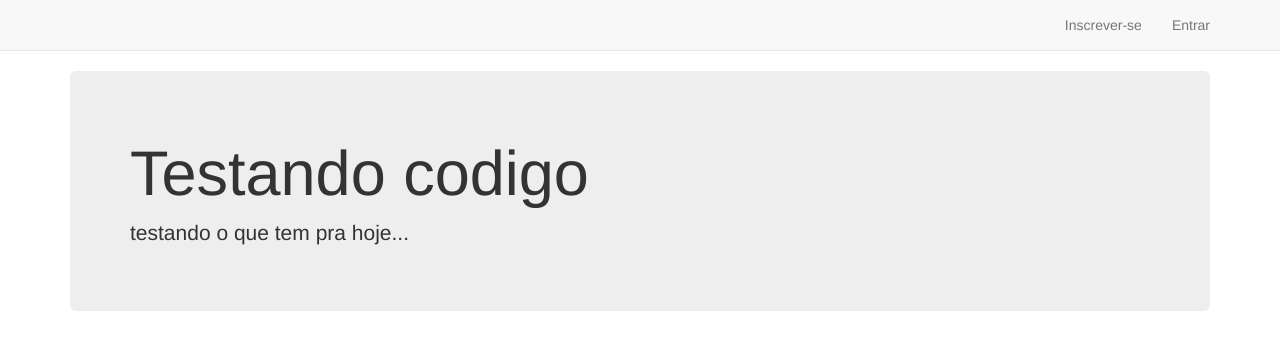
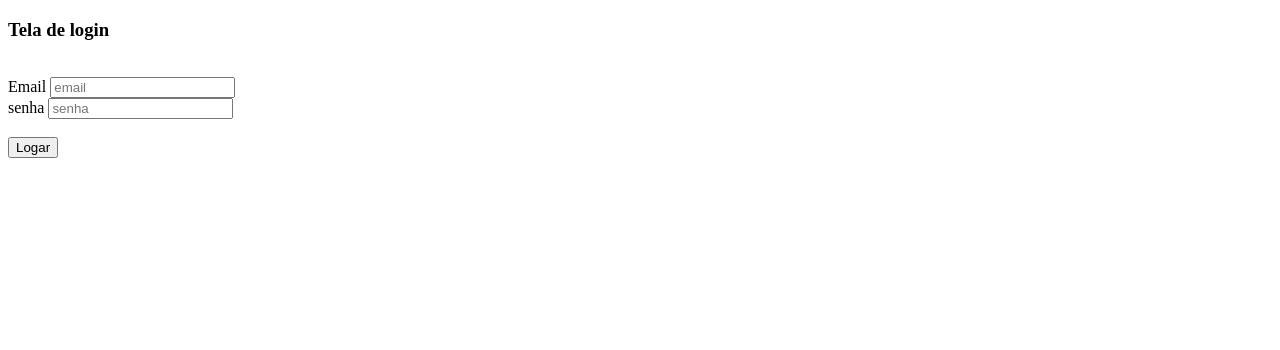
Before and after one commit to Rtheodor/Projeto-R, a PHP site: page / in a window 1280 px wide. Shown: the top 350 px of the page. Run offline with PHP 8.4, Linux system fonts and the light colour scheme.

Commit message:
atualizando registro de usuarios e tela de login

```diff
--- a/include/include_header.php
+++ b/include/include_header.php
@@ -37,8 +37,7 @@
                         <li><a href="armas.php">Armas</a></li>
                         <li><a href="guilds.php">Guilds</a></li>
                         <li><a href="mapas.php">Mapas</a></li>
-                        <li><a href="player.php">Player</a></li>
-
+                        <li><a href="pagina_cadastro.php">Pagina de cadastro</a></li>
 
 
                     </ul>
--- a/index.php
+++ b/index.php
@@ -1,4 +1,4 @@
-<!--
+
 <!DOCTYPE html>
 <html lang="pt-br">
     <head>
@@ -10,7 +10,7 @@
     <body>
         <h3> Tela de login </h3><br>
 
-        <form method="POST" name="loginform" action=".php">
+        <form method="POST" name="loginform" action="registra_usuario.php">
             <label>Email </label>
             <input type="email" name="email" placeholder="email"><br>
             <label>senha </label>
@@ -20,93 +20,3 @@
         </form>
     </body>
 </html>
--->
-
-
-
-
-
-
-<!DOCTYPE HTML>
-<html lang="pt-br">
-	<head>
-		<meta charset="UTF-8">
-
-		<title>testando login</title>
-
-            <!-- jquery - link cdn -->
-            <script src="https://code.jquery.com/jquery-2.2.4.min.js"></script>
-
-            <!-- bootstrap - link cdn -->
-		<link rel="stylesheet" href="https://maxcdn.bootstrapcdn.com/bootstrap/3.3.6/css/bootstrap.min.css">
-
-		<script>
-			// código javascript
-		</script>
-	</head>
-
-	<body>
-
-		<!-- Static navbar -->
-	    <nav class="navbar navbar-default navbar-static-top">
-	      <div class="container">
-	        <div class="navbar-header">
-	          <button type="button" class="navbar-toggle collapsed" data-toggle="collapse" data-target="#navbar" aria-expanded="false" aria-controls="navbar">
-	            <span class="sr-only">Toggle navigation</span>
-	            <span class="icon-bar"></span>
-	            <span class="icon-bar"></span>
-	            <span class="icon-bar"></span>
-	          </button>
-	          <img src="" />
-	        </div>
-
-	        <div id="navbar" class="navbar-collapse collapse">
-	          <ul class="nav navbar-nav navbar-right">
-	            <li><a href="testando_cadastro.php">Inscrever-se</a></li>
-	            <li class="">
-	            	<a id="entrar" data-target="#" href="#" data-toggle="dropdown" role="button" aria-haspopup="true" aria-expanded="false">Entrar</a>
-					<ul class="dropdown-menu" aria-labelledby="entrar">
-						<div class="col-md-12">
-				    		<p>Você possui uma conta?</h3>
-				    		<br />
-							<form method="post" action="registra_usuario" id="formLogin">
-								<div class="form-group">
-									<input type="text" class="form-control" id="campo_usuario" name="usuario" placeholder="Usuário" />
-								</div>
-
-								<div class="form-group">
-									<input type="password" class="form-control red" id="campo_senha" name="senha" placeholder="Senha" />
-								</div>
-
-								<button type="buttom" class="btn btn-primary" id="btn_login">logar</button>
-
-								<br /><br />
-
-							</form>
-						</form>
-				  	</ul>
-	            </li>
-	          </ul>
-	        </div><!--/.nav-collapse -->
-	      </div>
-	    </nav>
-
-
-	    <div class="container">
-
-
-	      <div class="jumbotron">
-	        <h1>Testando codigo</h1>
-	        <p>testando o que tem pra hoje...</p>
-	      </div>
-
-	      <div class="clearfix"></div>
-		</div>
-
-
-	    </div>
-
-		<script src="https://maxcdn.bootstrapcdn.com/bootstrap/3.3.6/js/bootstrap.min.js"></script>
-
-	</body>
-</html>
--- a/samurais.php
+++ b/samurais.php
@@ -23,6 +23,7 @@
         <!-- FIM TOPO-->
 
         <!-- MENU LATERAL -->
+<!--
     <div class="container-fluid"></div>
     <div class="row"></div>
 
@@ -41,6 +42,7 @@
                             <a herf="#" class="list-group-item">Soldado</a>
                     </div>
                 </div>
+-->
                 <!-- FIM MENU LATERAL -->
 
                 <!-- CONTEUDO -->
```
Also changed, not shown: armas.php (+4 -4 lines), cavaleiros.php (+0 -20 lines), include/footer.php (+7 -5 lines), include/menu_lateral.php (added).
